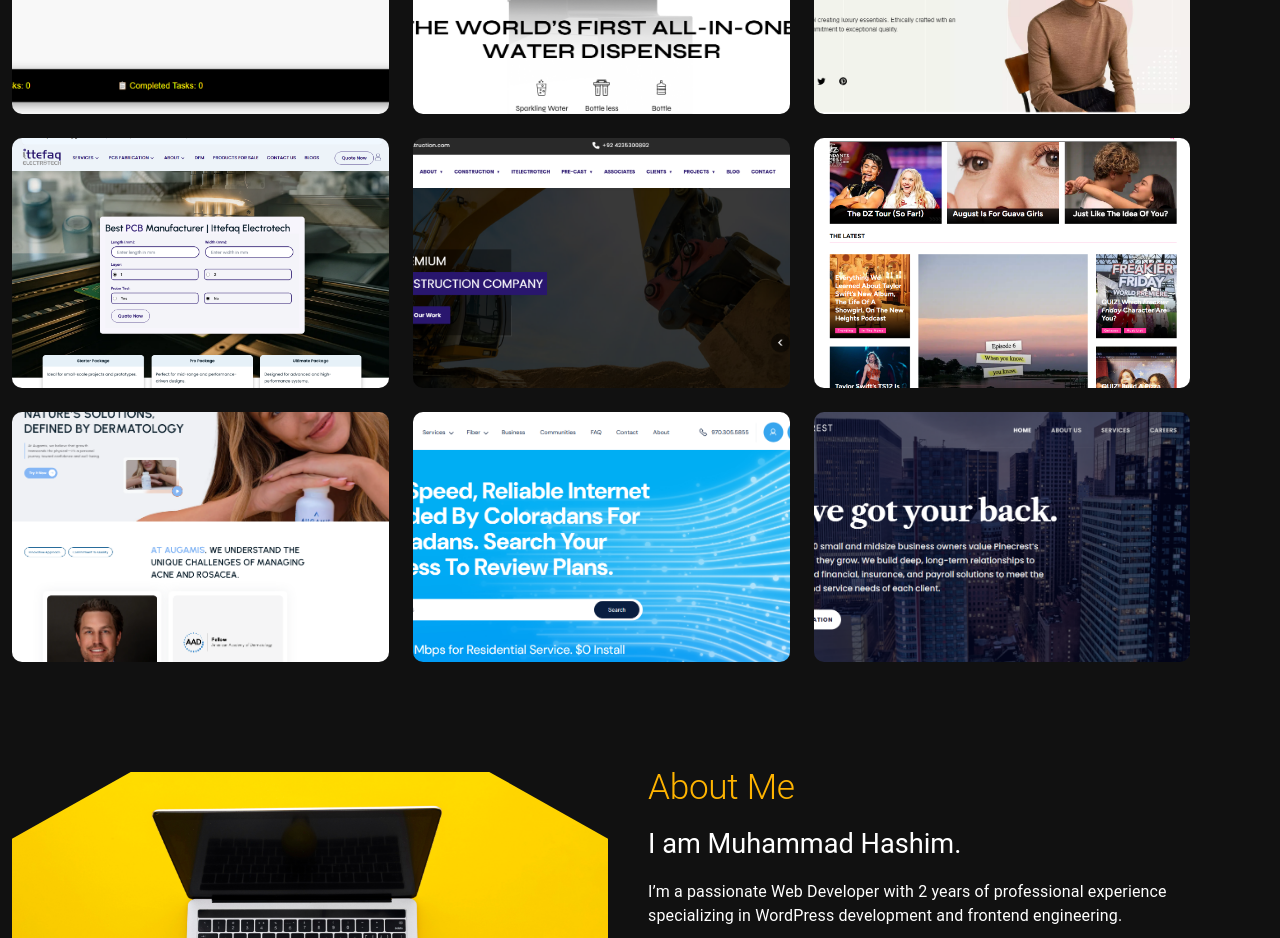
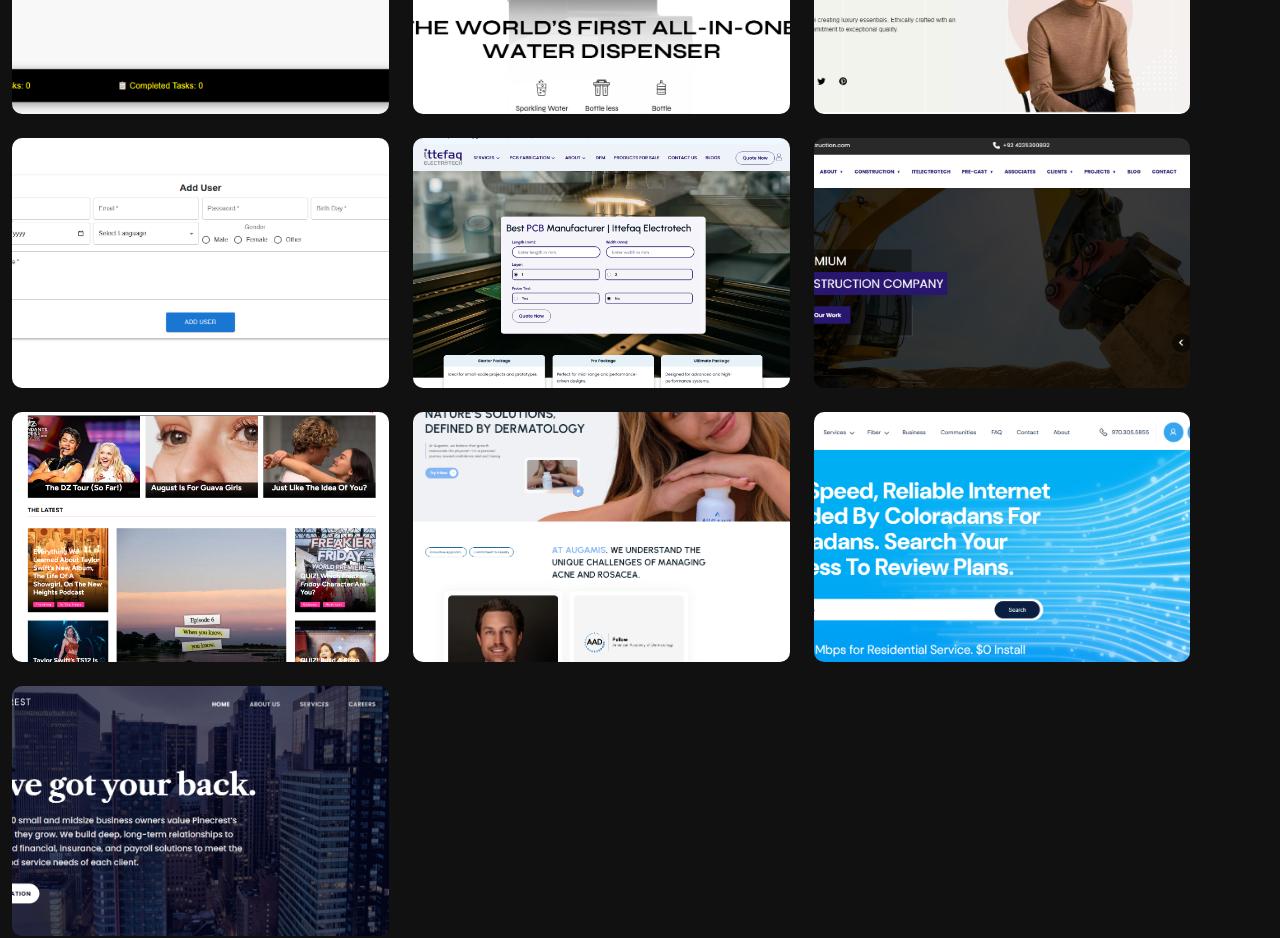
Before and after one commit to hashimrmzn/hashim-portfolio, a React (Vite) app: page / in a window 1280 px wide. Shown: the part 1440-2378 px from the top of the page. Built offline with nearby package versions, Linux system fonts and the light colour scheme.

Commit message:
i have make some changes

```diff
--- a/src/components/MyProjects/MyProjectsComponents/ProjectsTab/FrontendProjects/FrontendProjects.jsx
+++ b/src/components/MyProjects/MyProjectsComponents/ProjectsTab/FrontendProjects/FrontendProjects.jsx
@@ -21,6 +21,12 @@
         image: "male-fashion.png",
         url: "https://male-fashions-kzzusxhnr-muhammad-hashims-projects-1adc8997.vercel.app/",
         description: "A modern e-commerce web application built with Next.js for showcasing and selling male fashion products.",
+    },
+     {
+        title: "React User Crud Form",
+        image: "form.png",
+        url: "https://hashimrmzn.github.io/react-user-crud-form/",
+        description: "A simple React application demonstrating CRUD operations with dynamic user forms using Material-UI. Add, edit, and manage users with inline editing support.",
     },
     {
         title: "Ittefaq Electrotech",
```
Also changed, not shown: src/assets/images/form.png (added).
